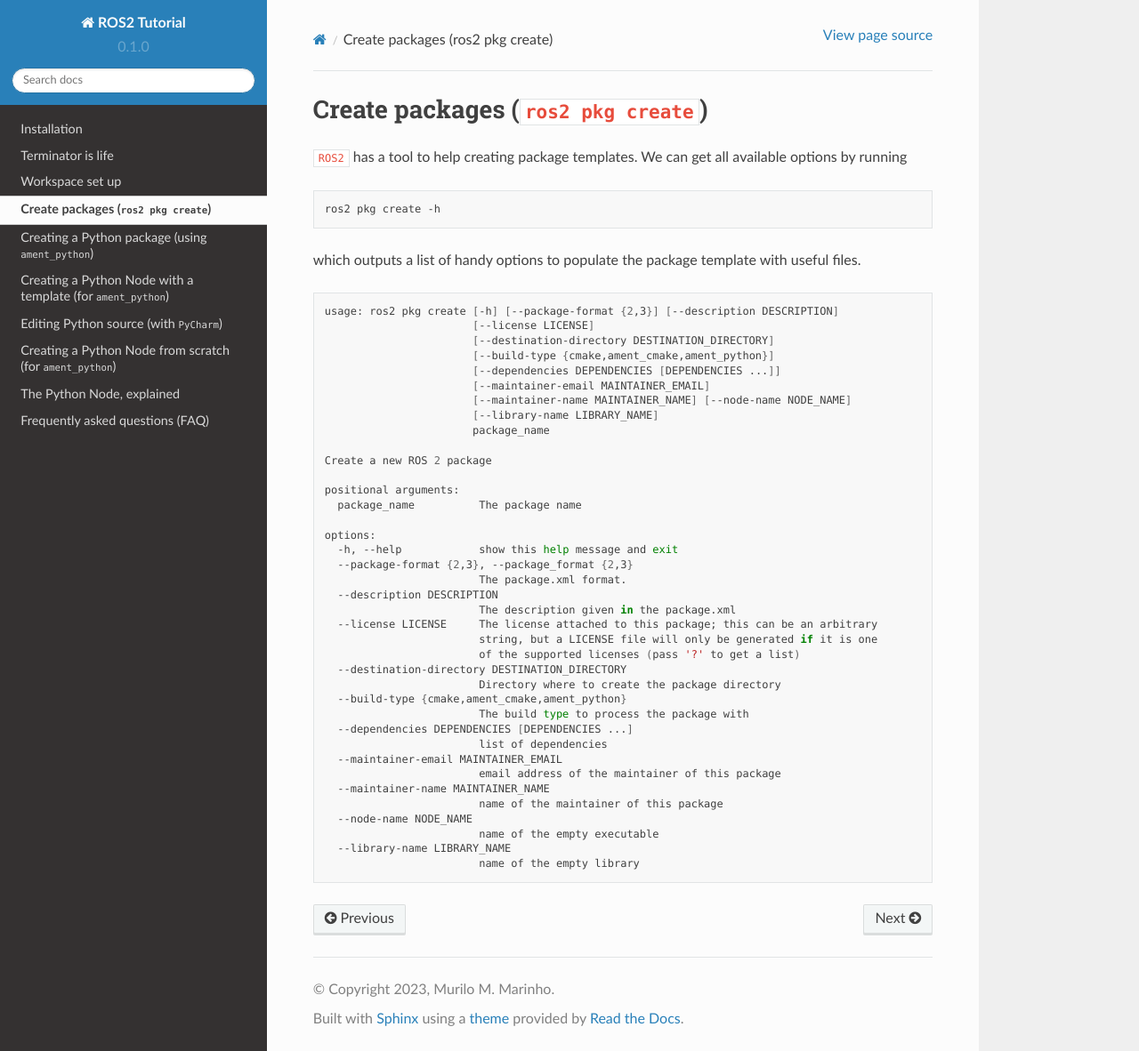
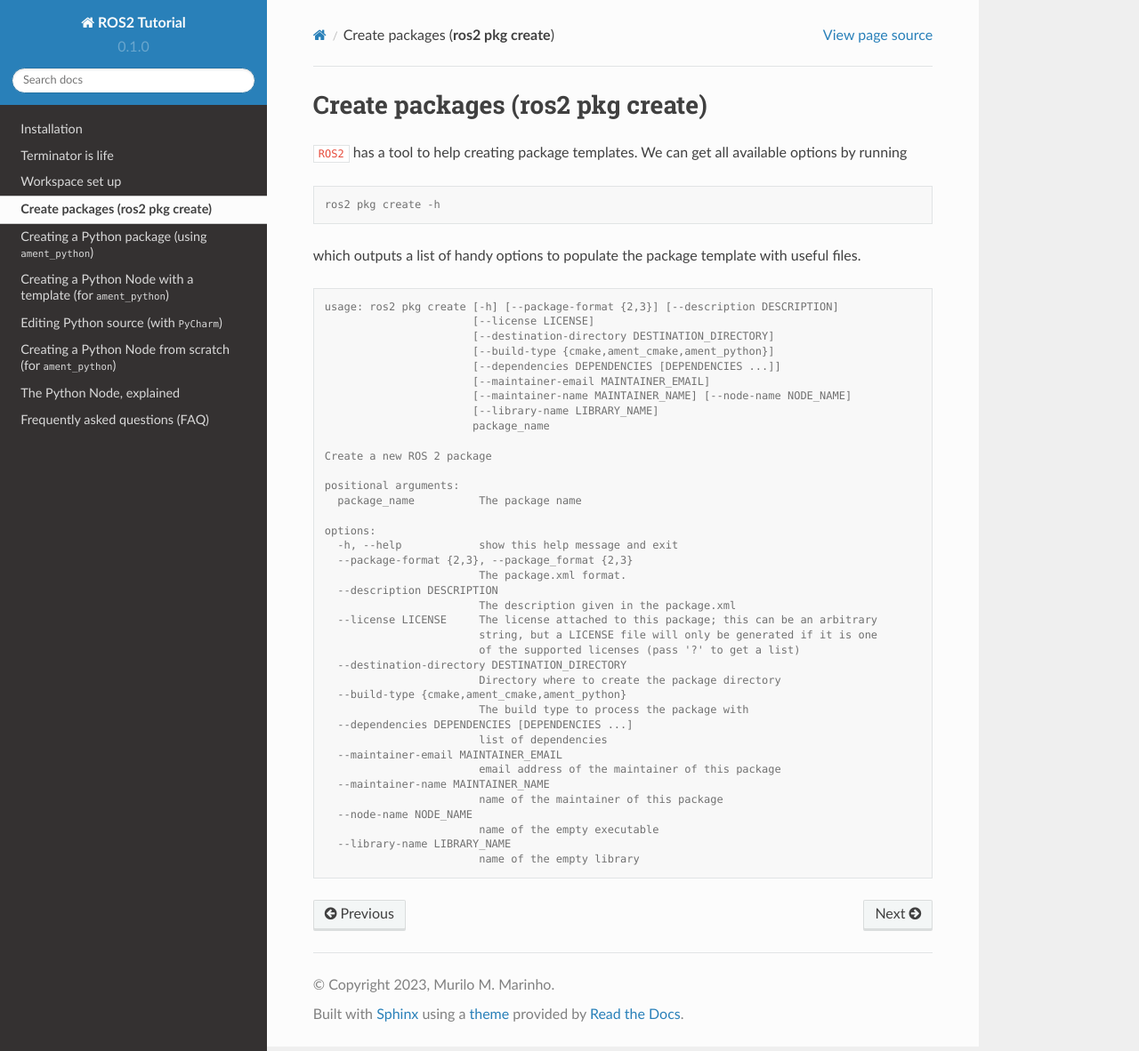
Before and after one commit to mmmarinho/ROS2_Tutorial, a Sphinx documentation site: the page built from docs/source/create_packages.rst, in a window 1280 px wide and 1182 px high. Shown: the whole window at 89% size. Built offline with Sphinx 7.4.7 and the Read the Docs theme 2.0.0, drawn with Linux system fonts in a browser that asks for light colours.

Commit message:
Update create_packages.rst

```diff
--- a/docs/source/create_packages.rst
+++ b/docs/source/create_packages.rst
@@ -1,15 +1,15 @@
-Create packages (:code:`ros2 pkg create`)
+Create packages (:program:`ros2 pkg create`)
 ---------------
 
 :code:`ROS2` has a tool to help creating package templates. We can get all available options by running
 
-.. code:: bash
+.. code-block:: console
 
    ros2 pkg create -h
 
 which outputs a list of handy options to populate the package template with useful files.
 
-.. code:: bash
+.. code-block:: console
 
     usage: ros2 pkg create [-h] [--package-format {2,3}] [--description DESCRIPTION]
                            [--license LICENSE]
```
